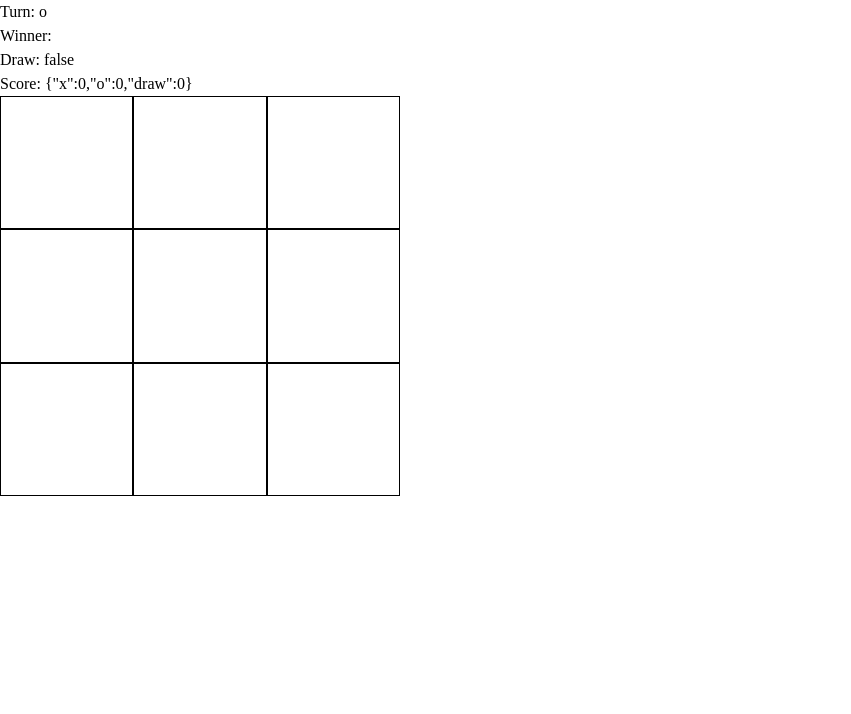
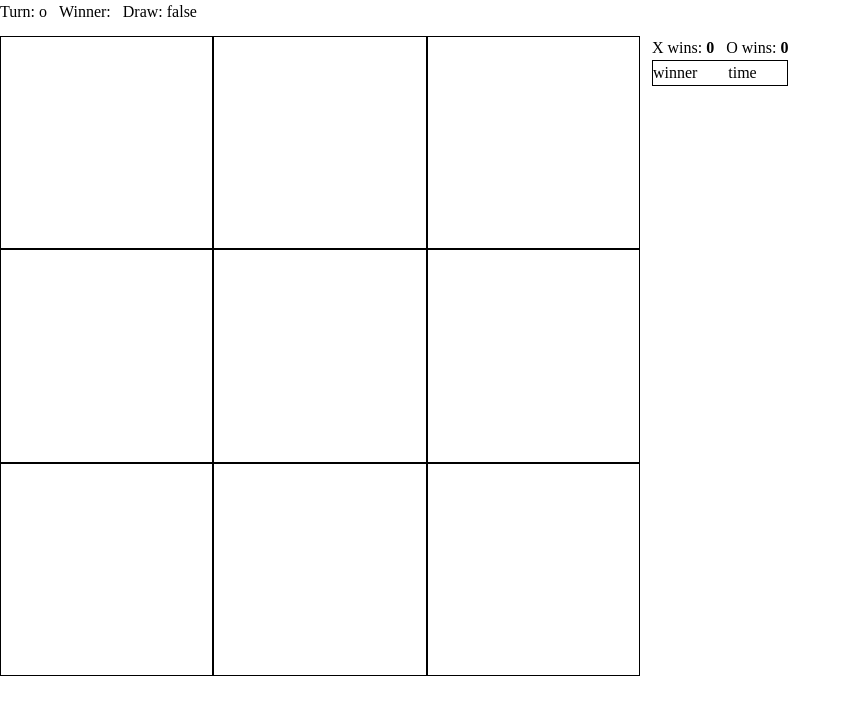
Before and after one commit to asmyshlyaev177/tic-tac-toe, a React (Vite) app: page / in a window 1280 px wide. Shown: the top 714 px of the page, without its empty margins (0-851 px from the left). Built offline with nearby package versions, Linux system fonts and the light colour scheme.

Commit message:
some styling and fixes

```diff
--- a/src/App.tsx
+++ b/src/App.tsx
@@ -13,17 +13,18 @@ function App() {
 
   const winner = board?.[winningPattern?.[0]];
   const isDraw = !winner && board.every((el) => !!el);
-  const [score, setScore] = React.useState({ x: 0, o: 0, draw: 0 });
+  const [score, setScore] = React.useState<{ id: number, winner: string; time: number }[]>(
+    []
+  );
+  const result = winner || (isDraw && "Draw");
 
   const reset = React.useCallback(() => {
     setBoard(Array(9).fill(""));
     setTurn(getRandomTurn());
   }, []);
 
-  const shouldReset = winner || isDraw;
-
   const handleClick = (square: number) => {
-    if (shouldReset) {
+    if (result) {
       reset();
     }
     if (board[square]) {
@@ -39,36 +40,63 @@ function App() {
   };
 
   React.useEffect(() => {
-    setScore((val) => {
-      const newValue = { ...val };
+    if (result) {
+      setScore((val) => {
+        const entry = {id: (val?.[0]?.id || 0) + 1, winner: result, time: 0 };
 
-      if (isDraw) {
-        newValue.draw++;
-      } else if (winner) {
-        newValue[winner]++;
-      }
-      return newValue;
-    });
-  }, [isDraw, winner]);
+        return [entry].concat(val);
+      });
+    }
+  }, [result]);
+
 
   return (
-    <div>
-      <div data-testid="turn">Turn: {turn}</div>
-      <div data-testid="winner">Winner: {winner}</div>
-      <div data-testid="draw">Draw: {JSON.stringify(isDraw)}</div>
-
-      <div data-testid="score">Score: {JSON.stringify(score)}</div>
+    <div className={styles.container}>
+      <div className={styles.stats}>
+        <div data-testid="turn">Turn: {turn}</div>
+        <div data-testid="winner">Winner: {winner}</div>
+        <div data-testid="draw">Draw: {JSON.stringify(isDraw)}</div>
+      </div>
 
       <div className={styles.board} data-testid="board">
         {board.map((value, ind) => (
           <Square
             key={ind}
             value={value}
-            onClick={() => handleClick(ind)}
+            onMouseUp={() => handleClick(ind)}
             active={winningPattern?.includes?.(ind)}
             ind={ind}
           />
         ))}
+      </div>
+
+      <div>
+        <div className={styles.wins}>
+          <div>
+            X wins:&nbsp;
+            <b>{score.reduce((acc, val) => acc + +(val.winner === "x"), 0)}</b>
+          </div>
+          <div>
+            O wins:&nbsp;
+            <b>{score.reduce((acc, val) => acc + +(val.winner === "o"), 0)}</b>
+          </div>
+        </div>
+
+        <section className={styles.log} data-testid="log">
+          <div className="col" key="winner">winner</div>
+          <div className="col" key="time">time</div>
+
+          {score.map((val) => (
+            <>
+              <div key={`winner-${val.id}`} className="col">
+                {val.winner.toUpperCase()}
+              </div>
+              <div key={`time-${val.id}`} className="col">
+                {val.time}
+              </div>
+            </>
+          ))}
+        </section>
       </div>
     </div>
   );
@@ -76,19 +104,19 @@ function App() {
 
 const Square = ({
   value,
-  onClick,
+  onMouseUp,
   ind,
   active,
 }: {
   value: SquareType;
-  onClick: () => void;
+  onMouseUp: () => void;
   ind: number;
   active: boolean;
 }) => {
   return (
     <div
       className={`square ${styles.square} ${active ? styles.highlighted : ""}`}
-      onClick={onClick}
+      onMouseUp={onMouseUp}
       data-testid={ind}
       data-highlighted={active}
     >
--- a/src/styles.module.scss
+++ b/src/styles.module.scss
@@ -1,3 +1,32 @@
+.container {
+  display: flex;
+  flex-wrap: wrap;
+  gap: 12px;
+}
+
+.stats {
+  display: flex;
+  flex-basis: 100%;
+  gap: 12px;
+}
+
+.wins {
+  display: flex;
+  flex-basis: 40%;
+  gap: 12px;
+  height: min-content;
+}
+
+.log {
+  display: grid;
+  grid-template-columns: repeat(2, auto);
+  width: 100%;
+  border: 1px solid black;
+
+  max-height: 300px;
+  overflow-y: scroll;
+}
+
 .board {
   display: flex;
   flex-wrap: wrap;
@@ -5,6 +34,7 @@
   align-items: center;
   min-width: 400px;
   max-width: 50vw;
+  flex-basis: 50%;
   //   border: 2px solid black;
   gap: 0;
   width: 399px;
```
Also changed, not shown: 1 other file (tests, documents, lock files or other folders).
